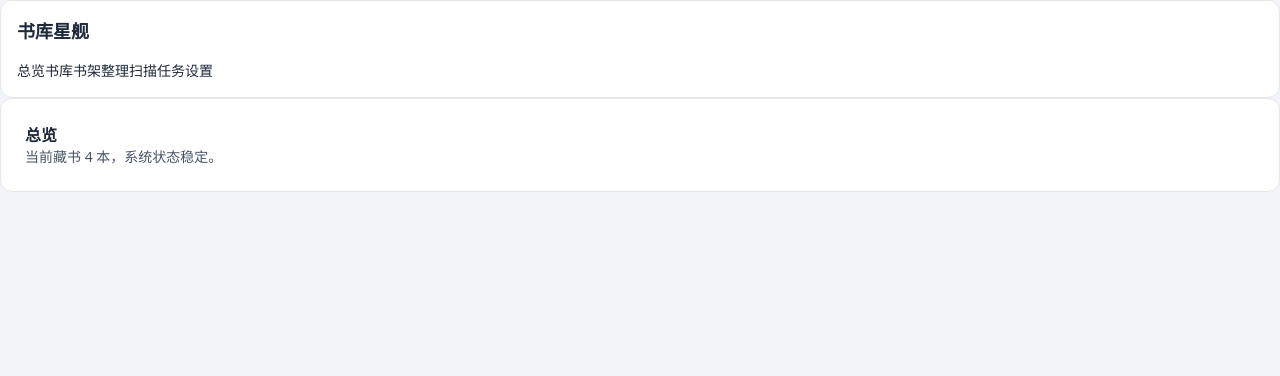
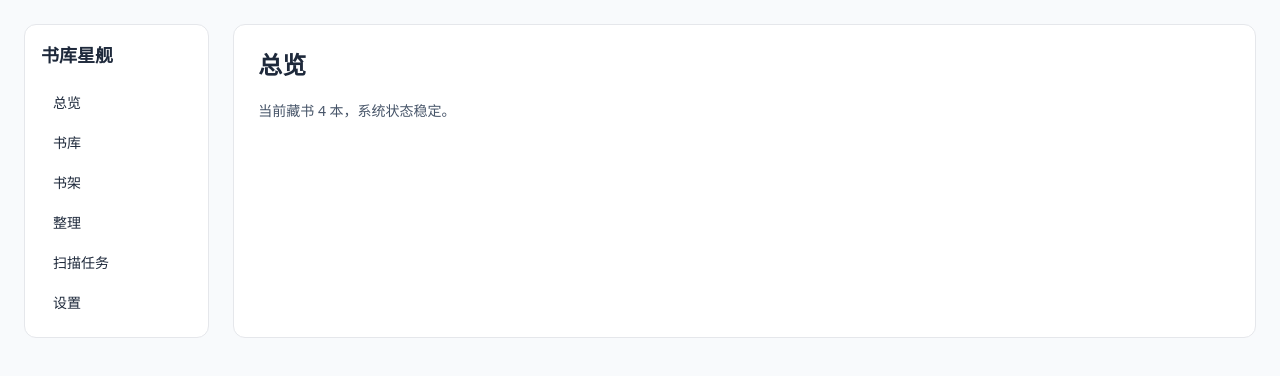
Before and after one commit to GMD170629/shuku-starship, a Next.js app in the folder apps/web/: page / in a window 1280 px wide. Shown: the top 376 px of the page. Built offline with nearby package versions, Linux system fonts and the light colour scheme.

Commit message:
merge: resolve base branch conflicts and expand tailwind content globs

```diff
--- a/apps/web/tailwind.config.ts
+++ b/apps/web/tailwind.config.ts
@@ -1,7 +1,12 @@
 import type { Config } from 'tailwindcss';
 
 export default {
-  content: ['./app/**/*.{js,ts,jsx,tsx,mdx}'],
+  content: [
+    './app/**/*.{js,ts,jsx,tsx,mdx}',
+    './components/**/*.{js,ts,jsx,tsx,mdx}',
+    './features/**/*.{js,ts,jsx,tsx,mdx}',
+    './data/**/*.{js,ts,jsx,tsx,mdx}'
+  ],
   theme: {
     extend: {}
   },
```
